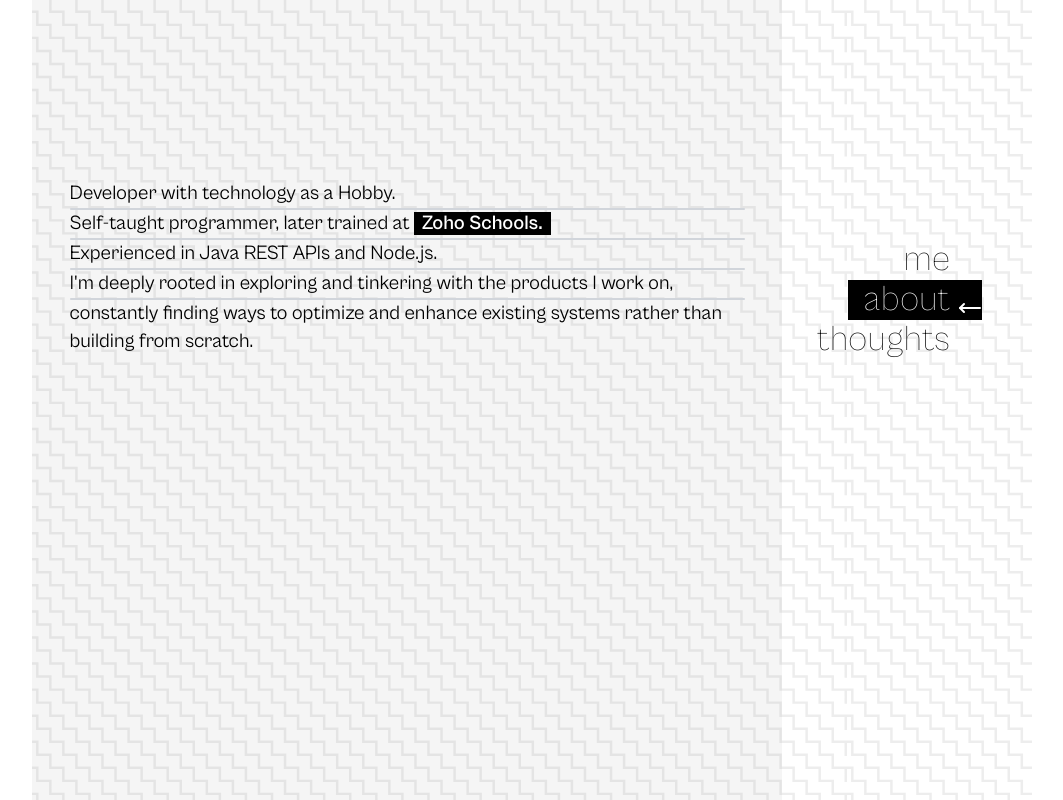
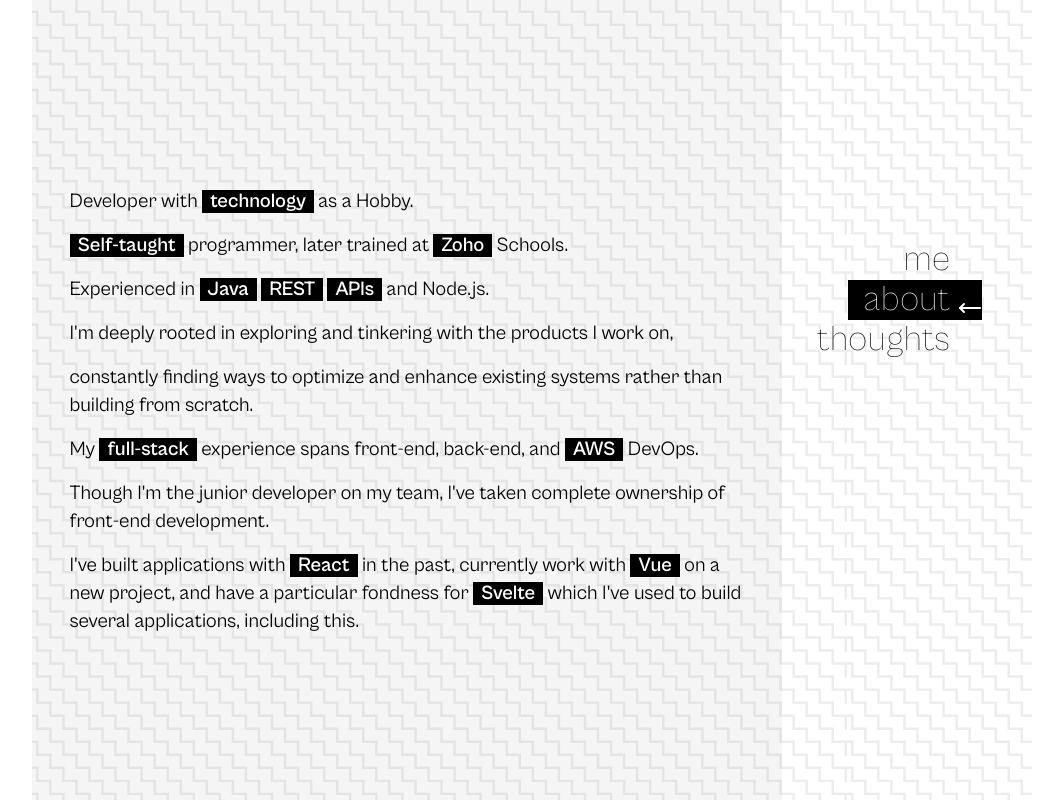
Before and after one commit to iammohan01/thesundaram.in, a SvelteKit app: page /about in a window 1280 px wide. Shown: the whole page, without its empty margins (108-1171 px from the left). Built offline with nearby package versions, Linux system fonts and the light colour scheme.

Commit message:
[fix] added a better layout for about

```diff
--- /dev/null
+++ b/src/lib/components/TextLine.svelte
@@ -0,0 +1,18 @@
+<script lang="ts">
+	export let text = '';
+	export let highlightTerms: string[] = [];
+</script>
+
+
+<span class="text-line block py-2">
+	{#each text.split(' ') as word, i}
+		{#if highlightTerms.includes(word)}
+			<span class="bg-black text-white px-2 font-semibold">{word}</span>
+		{:else}
+			{word}
+		{/if}
+		{#if i < text.split(' ').length - 1}
+			{' '}
+		{/if}
+	{/each}
+</span>
--- a/src/routes/about/+page.svelte
+++ b/src/routes/about/+page.svelte
@@ -1,7 +1,50 @@
 <script>
-	import LineSeparator from '$lib/components/LineSeparator.svelte';
+	import TextLine from '$lib/components/TextLine.svelte';
 	import mohanImage from '../../../static/mohan-1.jpg?enhanced';
+
+	const content = [
+		{
+			text: "Developer with technology as a Hobby.",
+			highlights: ['technology']
+		},
+		{
+			text: "Self-taught programmer, later trained at Zoho Schools.",
+			highlights: ["Self-taught", "Zoho"]
+		},
+		{
+			text: "Experienced in Java REST APIs and Node.js.",
+			highlights: ['Java', 'REST', 'APIs', 'Node.js']
+		},
+		{
+			text: "I'm deeply rooted in exploring and tinkering with the products I work on,",
+			highlights: []
+		},
+		{
+			text: "constantly finding ways to optimize and enhance existing systems rather than building from scratch.",
+			highlights: []
+		},
+		{
+			text: "My full-stack experience spans front-end, back-end, and AWS DevOps.",
+			highlights: ['full-stack', 'front-end', 'back-end', 'AWS', 'DevOps']
+		},
+		{
+			text: "Though I'm the junior developer on my team, I've taken complete ownership of front-end development.",
+			highlights: []
+		},
+		{
+			text: "I've built applications with React in the past, currently work with Vue on a new project, and have a particular fondness for Svelte which I've used to build several applications, including this.",
+			highlights: ['React', 'Vue', 'Svelte']
+		}
+	];
+
+	// worked on front-end backend and aws devops,
+	// I have build few apps using react, built few years back,
+	// svelte I love svelte and build apps with it and this also built with it only
+	// vue, I'm actively working with vue and building a new app with it.
+	// I'm not front-end expertise, am the junior developer in my team and completely taking care of front end.
+
 </script>
+
 <svelte:head>
 	<title>Mohanasundaram</title>
 	<meta name="description" content="Mohanasundaram's personal website" />
@@ -11,15 +54,12 @@
 	<div class="h-full">
 		<div class="flex h-[50%] w-full flex-col items-start justify-end">
 			<p class="h-[10%] px-[5%] w-full text-xl">
-				Developer with technology as a Hobby.
-				<LineSeparator />
-				Self-taught programmer, later trained at <a class="inverted bg-black font-arrnay px-2 font-semibold text-white" href="https://www.zohoschools.com/">Zoho Schools.</a>
-				<LineSeparator />
-				Experienced in Java REST APIs and Node.js.
-				<LineSeparator />
-				I'm deeply rooted in exploring and tinkering with the products I work on,
-				<LineSeparator />
-				constantly finding ways to optimize and enhance existing systems rather than building from scratch.
+				{#each content as line}
+					<TextLine
+						text={line.text}
+						highlightTerms={line.highlights}
+					/>
+				{/each}
 			</p>
 		</div>
 	</div>
```
